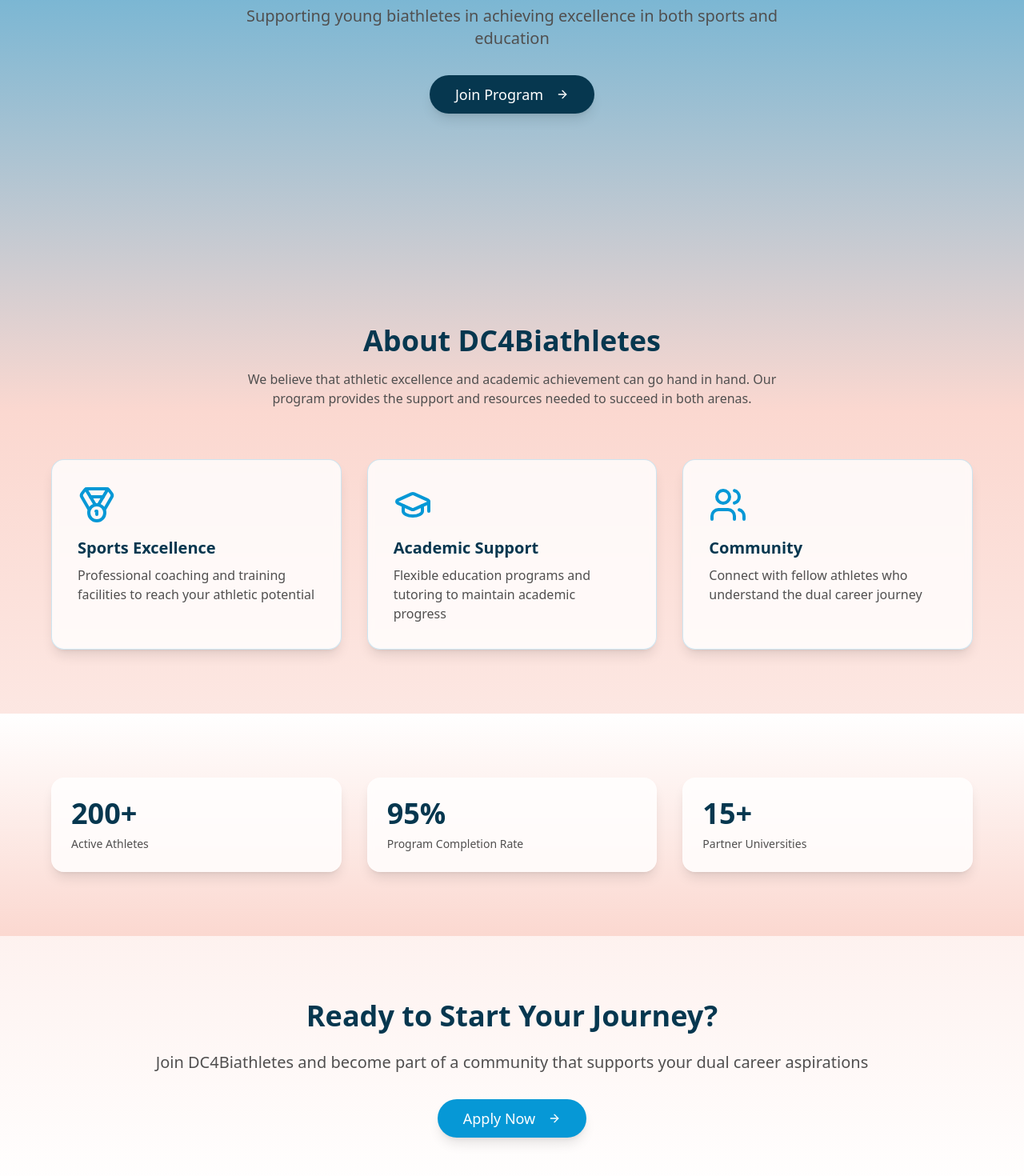
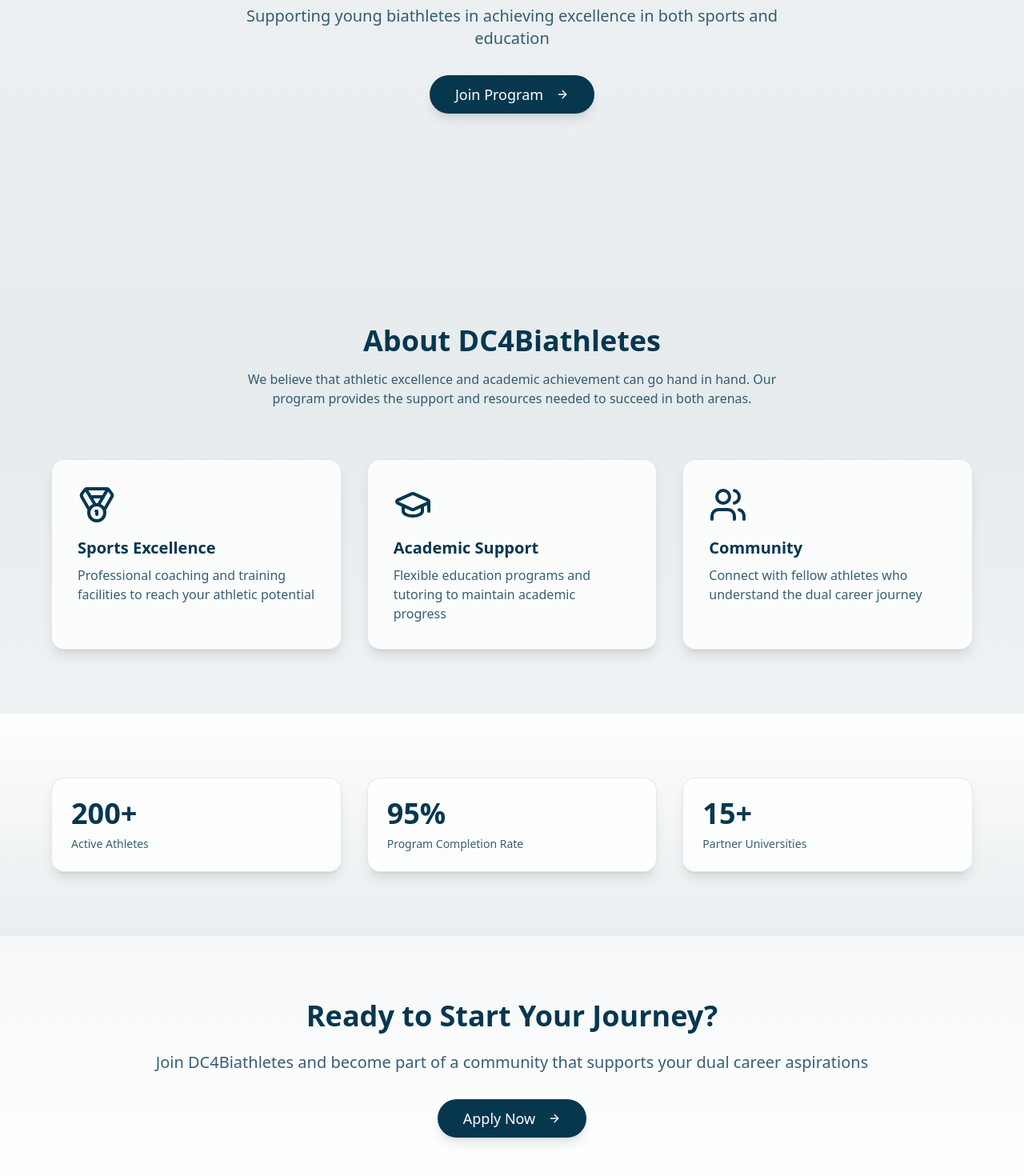
Before and after one commit to DCforBiathletes/dc4biathletes, a React (Vite) app: page / in a window 1280 px wide. Shown: the part 474-1944 px from the top of the page at 80% size. Built offline with nearby package versions, Linux system fonts and the light colour scheme.

Commit message:
Update page colors
Updated colors across all site pages to maintain consistency.

```diff
--- a/src/components/StatisticCard.tsx
+++ b/src/components/StatisticCard.tsx
@@ -11,12 +11,12 @@ const StatisticCard = ({ value, label, className }: StatisticCardProps) => {
   return (
     <div
       className={cn(
-        "p-6 rounded-2xl bg-white/80 backdrop-blur-sm border border-white/20 shadow-lg animate-fade-up",
+        "p-6 rounded-2xl bg-white/80 backdrop-blur-sm border border-primary/10 shadow-lg animate-fade-up",
         className
       )}
     >
       <div className="text-4xl font-bold text-primary mb-2">{value}</div>
-      <div className="text-secondary text-sm">{label}</div>
+      <div className="text-primary/80 text-sm">{label}</div>
     </div>
   );
 };
--- a/src/pages/About.tsx
+++ b/src/pages/About.tsx
@@ -4,14 +4,14 @@ import { Button } from "@/components/ui/button";
 
 const About = () => {
   return (
-    <div className="min-h-screen pt-16 bg-gradient-to-b from-white via-muted to-white">
+    <div className="min-h-screen pt-16 bg-gradient-to-b from-primary/5 via-primary/10 to-white">
       {/* Hero Section */}
       <section className="py-20 px-4">
         <div className="max-w-4xl mx-auto text-center">
           <h1 className="text-4xl md:text-5xl font-bold text-primary mb-6">
             About DC4Biathletes
           </h1>
-          <p className="text-xl text-secondary mb-8">
+          <p className="text-xl text-primary/80 mb-8">
             Supporting the next generation of biathletes in their pursuit of academic
             and athletic excellence.
           </p>
@@ -22,26 +22,26 @@ const About = () => {
       <section className="py-20 px-4 bg-white/50">
         <div className="max-w-6xl mx-auto">
           <div className="grid grid-cols-1 md:grid-cols-3 gap-8">
-            <div className="p-8 glass-card">
-              <Book className="w-12 h-12 text-accent mb-4" />
+            <div className="p-8 bg-white/80 backdrop-blur-sm border border-primary/10 rounded-2xl shadow-lg">
+              <Book className="w-12 h-12 text-primary mb-4" />
               <h3 className="text-xl font-bold text-primary mb-2">Our Mission</h3>
-              <p className="text-secondary">
+              <p className="text-primary/80">
                 To create a supportive environment where young biathletes can excel
                 in both their sport and academic pursuits.
               </p>
             </div>
-            <div className="p-8 glass-card">
-              <Users className="w-12 h-12 text-accent mb-4" />
+            <div className="p-8 bg-white/80 backdrop-blur-sm border border-primary/10 rounded-2xl shadow-lg">
+              <Users className="w-12 h-12 text-primary mb-4" />
               <h3 className="text-xl font-bold text-primary mb-2">Our Community</h3>
-              <p className="text-secondary">
+              <p className="text-primary/80">
                 A network of athletes, educators, and mentors working together to
                 support dual career development.
               </p>
             </div>
-            <div className="p-8 glass-card">
-              <Trophy className="w-12 h-12 text-accent mb-4" />
+            <div className="p-8 bg-white/80 backdrop-blur-sm border border-primary/10 rounded-2xl shadow-lg">
+              <Trophy className="w-12 h-12 text-primary mb-4" />
               <h3 className="text-xl font-bold text-primary mb-2">Our Goals</h3>
-              <p className="text-secondary">
+              <p className="text-primary/80">
                 To help athletes achieve their full potential in sports while
                 maintaining academic excellence.
               </p>
@@ -57,22 +57,22 @@ const About = () => {
             Program Details
           </h2>
           <div className="space-y-8">
-            <div className="bg-white/80 backdrop-blur-sm rounded-lg p-6 shadow-lg">
+            <div className="bg-white/80 backdrop-blur-sm border border-primary/10 rounded-lg p-6 shadow-lg">
               <h3 className="text-xl font-bold text-primary mb-4">
                 Academic Support
               </h3>
-              <ul className="list-disc list-inside text-secondary space-y-2">
+              <ul className="list-disc list-inside text-primary/80 space-y-2">
                 <li>Flexible study schedules</li>
                 <li>Personal tutoring</li>
                 <li>Online learning resources</li>
                 <li>Academic counseling</li>
               </ul>
             </div>
-            <div className="bg-white/80 backdrop-blur-sm rounded-lg p-6 shadow-lg">
+            <div className="bg-white/80 backdrop-blur-sm border border-primary/10 rounded-lg p-6 shadow-lg">
               <h3 className="text-xl font-bold text-primary mb-4">
                 Athletic Development
               </h3>
-              <ul className="list-disc list-inside text-secondary space-y-2">
+              <ul className="list-disc list-inside text-primary/80 space-y-2">
                 <li>Professional coaching</li>
                 <li>Training facilities access</li>
                 <li>Performance monitoring</li>
@@ -84,15 +84,15 @@ const About = () => {
       </section>
 
       {/* CTA Section */}
-      <section className="py-20 px-4 bg-accent/10">
+      <section className="py-20 px-4 bg-primary/5">
         <div className="max-w-4xl mx-auto text-center">
           <h2 className="text-3xl font-bold text-primary mb-6">
             Join Our Program
           </h2>
-          <p className="text-xl text-secondary mb-8">
+          <p className="text-xl text-primary/80 mb-8">
             Take the first step towards balancing your athletic and academic career
           </p>
-          <Button className="bg-accent text-white hover:bg-primary text-lg px-8 py-6 rounded-full transition-all duration-300 shadow-lg">
+          <Button className="bg-primary text-white hover:bg-primary/80 text-lg px-8 py-6 rounded-full transition-all duration-300 shadow-lg">
             Apply Now <ArrowRight className="ml-2" />
           </Button>
         </div>
--- a/src/pages/Index.tsx
+++ b/src/pages/Index.tsx
@@ -5,21 +5,21 @@ import StatisticCard from "@/components/StatisticCard";
 
 const Index = () => {
   return (
-    <div className="min-h-screen bg-gradient-to-b from-accent via-muted to-white pt-16">
+    <div className="min-h-screen bg-gradient-to-b from-primary/5 via-primary/10 to-white pt-16">
       {/* Hero Section */}
       <section className="min-h-[calc(100vh-4rem)] flex items-center justify-center text-center px-4 animate-fade-in">
         <div className="max-w-4xl mx-auto">
-          <div className="inline-block px-4 py-2 bg-highlight/90 backdrop-blur-sm rounded-full text-primary mb-6">
+          <div className="inline-block px-4 py-2 bg-primary/10 backdrop-blur-sm rounded-full text-primary mb-6">
             EU-Sponsored Initiative
           </div>
           <h1 className="text-5xl md:text-7xl font-bold text-primary mb-6">
             Balance Your
-            <span className="text-accent"> Dual Career</span>
+            <span className="text-primary"> Dual Career</span>
           </h1>
-          <p className="text-xl text-secondary mb-8 max-w-2xl mx-auto">
+          <p className="text-xl text-primary/80 mb-8 max-w-2xl mx-auto">
             Supporting young biathletes in achieving excellence in both sports and education
           </p>
-          <Button className="bg-primary text-white hover:bg-accent text-lg px-8 py-6 rounded-full transition-all duration-300 shadow-lg">
+          <Button className="bg-primary text-white hover:bg-primary/80 text-lg px-8 py-6 rounded-full transition-all duration-300 shadow-lg">
             Join Program <ArrowRight className="ml-2" />
           </Button>
         </div>
@@ -30,31 +30,31 @@ const Index = () => {
         <div className="max-w-6xl mx-auto">
           <div className="text-center mb-16">
             <h2 className="text-4xl font-bold text-primary mb-4">About DC4Biathletes</h2>
-            <p className="text-secondary max-w-2xl mx-auto">
+            <p className="text-primary/80 max-w-2xl mx-auto">
               We believe that athletic excellence and academic achievement can go hand in hand.
               Our program provides the support and resources needed to succeed in both arenas.
             </p>
           </div>
 
           <div className="grid grid-cols-1 md:grid-cols-3 gap-8">
-            <div className="p-8 rounded-2xl bg-white/80 backdrop-blur-sm border border-accent/20 shadow-lg">
-              <Medal className="w-12 h-12 text-accent mb-4" />
+            <div className="p-8 rounded-2xl bg-white/80 backdrop-blur-sm border border-primary/10 shadow-lg">
+              <Medal className="w-12 h-12 text-primary mb-4" />
               <h3 className="text-xl font-bold text-primary mb-2">Sports Excellence</h3>
-              <p className="text-secondary">
+              <p className="text-primary/80">
                 Professional coaching and training facilities to reach your athletic potential
               </p>
             </div>
-            <div className="p-8 rounded-2xl bg-white/80 backdrop-blur-sm border border-accent/20 shadow-lg">
-              <GraduationCap className="w-12 h-12 text-accent mb-4" />
+            <div className="p-8 rounded-2xl bg-white/80 backdrop-blur-sm border border-primary/10 shadow-lg">
+              <GraduationCap className="w-12 h-12 text-primary mb-4" />
               <h3 className="text-xl font-bold text-primary mb-2">Academic Support</h3>
-              <p className="text-secondary">
+              <p className="text-primary/80">
                 Flexible education programs and tutoring to maintain academic progress
               </p>
             </div>
-            <div className="p-8 rounded-2xl bg-white/80 backdrop-blur-sm border border-accent/20 shadow-lg">
-              <Users className="w-12 h-12 text-accent mb-4" />
+            <div className="p-8 rounded-2xl bg-white/80 backdrop-blur-sm border border-primary/10 shadow-lg">
+              <Users className="w-12 h-12 text-primary mb-4" />
               <h3 className="text-xl font-bold text-primary mb-2">Community</h3>
-              <p className="text-secondary">
+              <p className="text-primary/80">
                 Connect with fellow athletes who understand the dual career journey
               </p>
             </div>
@@ -63,7 +63,7 @@ const Index = () => {
       </section>
 
       {/* Statistics Section */}
-      <section className="py-20 px-4 bg-gradient-to-b from-white to-muted">
+      <section className="py-20 px-4 bg-gradient-to-b from-white to-primary/5">
         <div className="max-w-6xl mx-auto">
           <div className="grid grid-cols-1 md:grid-cols-3 gap-8">
             <StatisticCard value="200+" label="Active Athletes" />
@@ -79,10 +79,10 @@ const Index = () => {
           <h2 className="text-4xl font-bold text-primary mb-6">
             Ready to Start Your Journey?
           </h2>
-          <p className="text-xl text-secondary mb-8">
+          <p className="text-xl text-primary/80 mb-8">
             Join DC4Biathletes and become part of a community that supports your dual career aspirations
           </p>
-          <Button className="bg-accent text-white hover:bg-primary text-lg px-8 py-6 rounded-full transition-all duration-300 shadow-lg">
+          <Button className="bg-primary text-white hover:bg-primary/80 text-lg px-8 py-6 rounded-full transition-all duration-300 shadow-lg">
             Apply Now <ArrowRight className="ml-2" />
           </Button>
         </div>
```
Also changed, not shown: src/pages/Research.tsx (+23 -23 lines).
